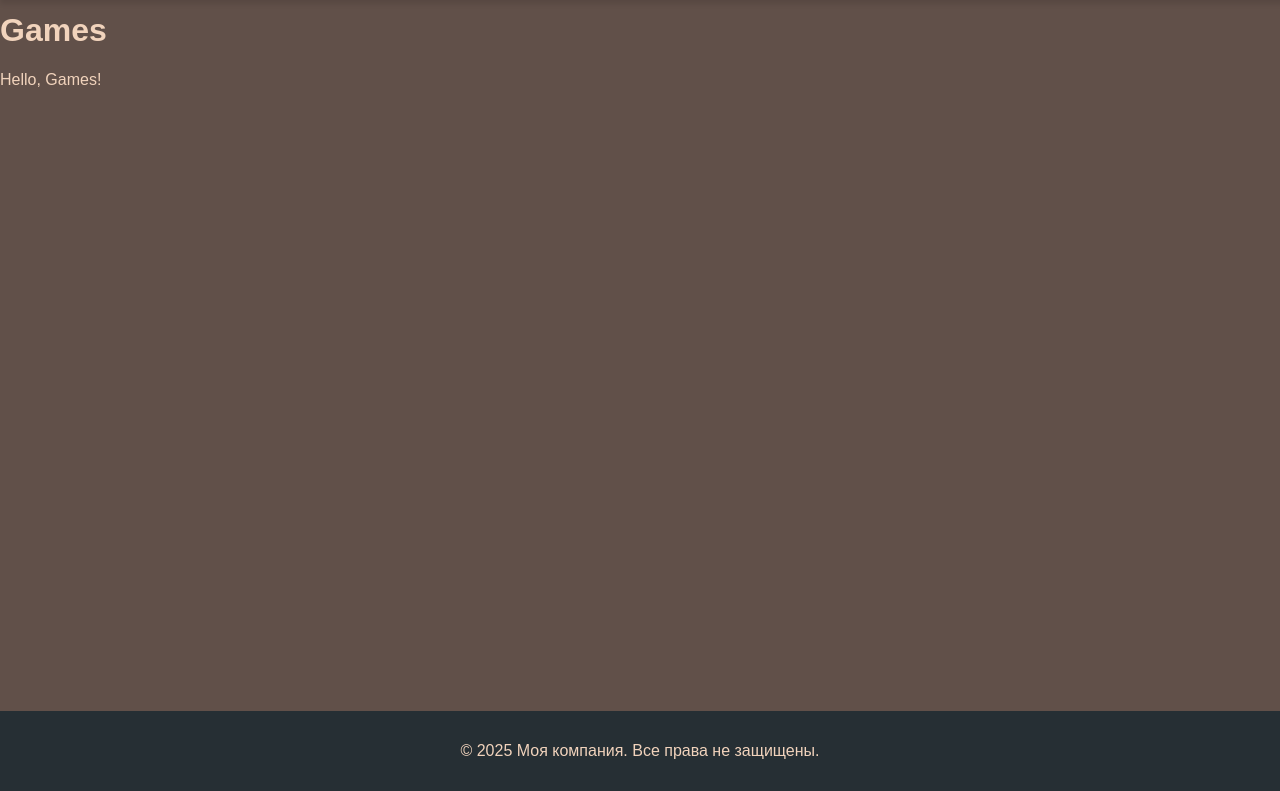
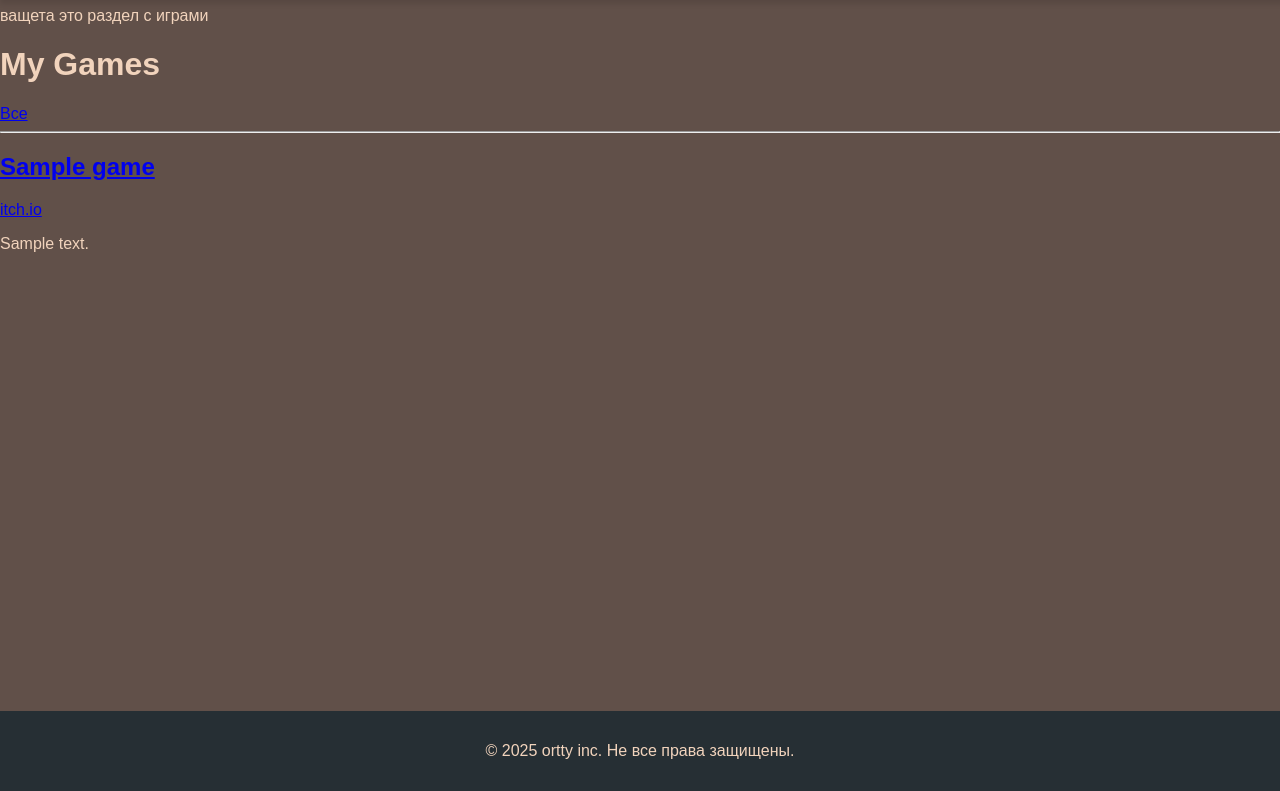
Before and after one commit to or-tty/ortty_com, a Django app: page /games/ in a window 1280 px wide. Shown: the part 69-860 px from the top of the page. Run offline with Django 5.2, Linux system fonts and the light colour scheme; tables that the repository leaves empty hold one stand-in row (values such as "Sample post").

Commit message:
add game list and detail

```diff
--- a/config/settings.py
+++ b/config/settings.py
@@ -57,7 +57,7 @@ ROOT_URLCONF = 'config.urls'
 TEMPLATES = [
     {
         'BACKEND': 'django.template.backends.django.DjangoTemplates',
-        'DIRS': [],
+        'DIRS': [BASE_DIR / 'templates'],
         'APP_DIRS': True,
         'OPTIONS': {
             'context_processors': [
--- a/games/models.py
+++ b/games/models.py
@@ -11,7 +11,7 @@ class Game(models.Model):
         GAMEJAM = 'GJ', 'Gamejam'
 
     title = models.CharField(max_length=250)
-    slug = models.SlugField(max_length=250)
+    slug = models.SlugField(max_length=250, unique=True)
     link = models.URLField(default='https://ortty.itch.io/')
     body = models.TextField()
     publish = models.DateTimeField(default=timezone.now)
@@ -27,5 +27,5 @@ class Game(models.Model):
             models.Index(fields=['-publish']),
         ]
 
-    def str(self):
+    def __str__(self):
         return self.title
--- /dev/null
+++ b/games/templates/games/base.html
@@ -0,0 +1,10 @@
+{% extends "base.html" %}
+
+{% block title %}Игры{% endblock title %}
+
+{% block content %}
+<p>ващета это раздел с играми</p>
+<div>
+    {% block games_content %}{% endblock %}
+</div>
+{% endblock %}
--- a/games/templates/games/games.html
+++ /dev/null
@@ -1,10 +0,0 @@
-{% extends 'base.html' %}
-{% load static %}
-{% block title %}
-  Игры
-{% endblock title %}
-
-{% block content %}
-<h1>Games</h1>
-<p>Hello, Games!</p>
-{% endblock content %}
--- /dev/null
+++ b/games/templates/games/list.html
@@ -0,0 +1,39 @@
+{% extends "games/base.html" %}
+
+{% block page_title %}Главная страница игр{% endblock %}
+
+{% block games_content %}
+    <h1>My Games</h1>
+
+    <!-- Фильтры по статусу -->
+    <div class="status-filters">
+        <a href="{% url 'games:game_list' %}"
+           class="{% if not current_status %}active{% endif %}">
+           Все
+        </a>
+        {% for value, label in statuses %}
+            <a href="?status={{ value }}"
+               class="{% if current_status == value %}active{% endif %}">
+               {{ label }}
+            </a>
+        {% endfor %}
+    </div>
+
+    <hr>
+
+    {% for game in games %}
+        <h2>
+            <a href="{% url 'games:game_detail' game.slug %}">
+                {{ game.title }}
+            </a>
+        </h2>
+        <p>
+            <a href="{{game.link}}">
+                itch.io
+            </a>
+        </p>
+        {{ game.body|truncatewords:15|linebreaks }}
+    {% empty %}
+        <p>Нет игр для отображения.</p>
+    {% endfor %}
+{% endblock %}
--- a/games/urls.py
+++ b/games/urls.py
@@ -1,9 +1,9 @@
 from django.urls import path
-
-from .views import games_view
+from . import views
 
 app_name = 'games'
 
 urlpatterns = [
-    path('', games_view, name='games'),
+    path('', views.game_list, name='game_list'),
+    path('<slug:slug>/', views.game_detail, name='game_detail'),
 ]
--- a/games/views.py
+++ b/games/views.py
@@ -1,6 +1,23 @@
-from django.shortcuts import render
+from django.shortcuts import get_object_or_404, render
+from .models import Game
 
-def games_view(request):
+
+def game_list(request):
+    games = Game.objects.all()
     return render(
-        request, 'games/games.html'
+        request,
+        'games/list.html',
+        {'games': games}
     )
+
+
+def game_detail(request, slug):
+    game = get_object_or_404(
+        Game,
+        slug=slug,
+    )
+    return render(
+        request,
+        'games/detail.html',
+        {'game': game}
+    )
--- a/pages/templates/footer.html
+++ /dev/null
@@ -1,4 +0,0 @@
-{% load static %}
-<footer>
-  <p>&copy; {% now "Y" %} Моя компания. Все права не защищены.</p>
-</footer>
--- a/pages/templates/base.html
+++ b/templates/base.html
@@ -17,14 +17,14 @@
   </head>
   <body>
     <div class="wrapper">
-      {% include 'navbar.html' %}
+      {% include 'includes/navbar.html' %}
 
       <main>
         {% block content %}
         {% endblock content %}
       </main>
 
-      {% include 'footer.html' %}
+      {% include 'includes/footer.html' %}
     </div>
 
     <!-- JavaScript -->
--- /dev/null
+++ b/templates/includes/footer.html
@@ -0,0 +1,4 @@
+{% load static %}
+<footer>
+  <p>&copy; {% now "Y" %} ortty inc. Не все права защищены.</p>
+</footer>
--- a/pages/templates/navbar.html
+++ b/templates/includes/navbar.html
@@ -2,6 +2,6 @@
 <nav>
     <ul>
         <li><a href="{% url 'pages:home' %}">Home</a></li>
-        <li><a href="{% url 'games:games' %}">Games</a></li>
+        <li><a href="{% url 'games:game_list' %}">Games</a></li>
     </ul>
 </nav>
```
Also changed, not shown: games/admin.py (+7 -0 lines), games/templates/games/detail.html (added, +11 -0 lines), pages/templates/pages/games.html (deleted, +0 -10 lines).
